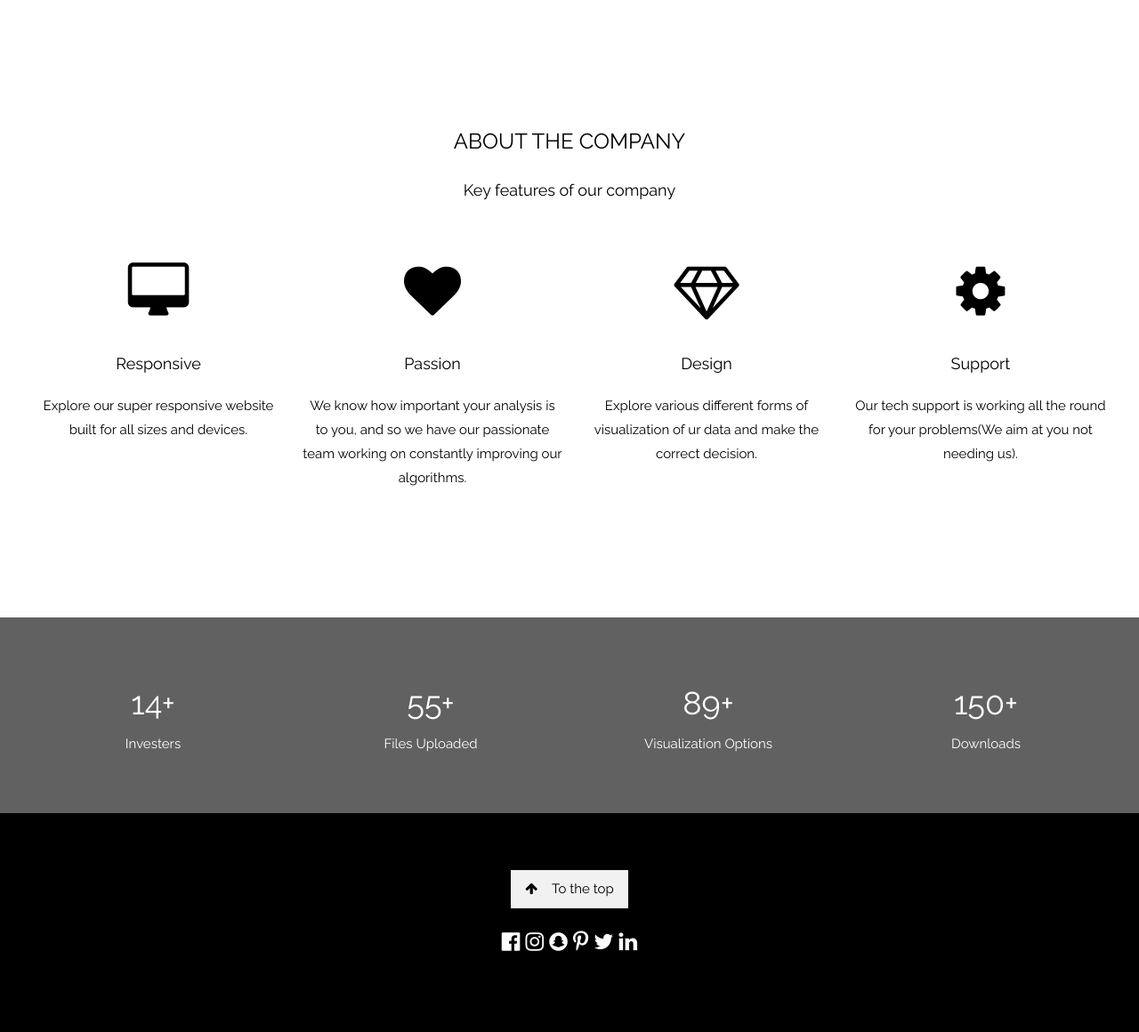
After one commit to sachinharpalani/Vehicle-Tracker, a Django app: template src/core/templates/index.html in a window 1280 px wide. The commit adds this page. Shown: the part 801-1961 px from the top of the page at 89% size. Run offline with Django 3.2, Linux system fonts and the light colour scheme; the template is opened without the code that fills it: values that come from a table or form of the project are taken from there, others are empty.

Commit message:
Major refacor of UI: Integrated W3.CSS components

```diff
--- a/src/core/models.py
+++ b/src/core/models.py
@@ -36,5 +36,7 @@ class Vehicle(models.Model):
         all_m = {m["material"] for m in self.wheels}
         all_m = ' '.join(map(str,all_m))
         all_w = ','.join(map(lambda x: x["position"],self.wheels))
-        wheels_text = "{no} {material} ({positions})".format(no=str(len(self.wheels)),material=str(all_m),positions=all_w)
+        wheels_text = "{no} {material} ".format(no=str(len(self.wheels)),material=str(all_m))
+        if all_w:
+            wheels_text += "({position})".format(position=all_w)
         return wheels_text
--- a/src/core/templates/base.html
+++ b/src/core/templates/base.html
@@ -1,48 +1,95 @@
-<!doctype html>
-<html lang="en">
-    <head>
-        <!-- Required meta tags -->
-        <meta charset="utf-8">
-        <meta name="viewport" content="width=device-width, initial-scale=1, shrink-to-fit=no">
+<!DOCTYPE html>
+<html>
+    <title>Vehicle Tracker</title>
+    <meta charset="UTF-8">
+    <meta name="viewport" content="width=device-width, initial-scale=1">
+    <link rel="stylesheet" href="https://www.w3schools.com/w3css/4/w3.css">
+    <link rel="stylesheet" href="https://fonts.googleapis.com/css?family=Raleway">
+    <link rel="stylesheet" href="https://cdnjs.cloudflare.com/ajax/libs/font-awesome/4.7.0/css/font-awesome.min.css">
+    <style>
+     body,h1,h2,h3,h4,h5,h6 {font-family: "Raleway", sans-serif}
+     body, html {
+         height: 100%;
+         line-height: 1.8;
+     }
+     /* Full height image header */
+     .bgimg-1 {
+         background-position: center;
+         background-size: cover;
+         background-image: url("/media/home.jpg");
+         min-height: 100%;
+     }
+     .w3-bar .w3-button {
+         padding: 16px;
+     }
+    </style>
+    <body>
 
-        <!-- Bootstrap CSS -->
-        <link rel="stylesheet" href="https://stackpath.bootstrapcdn.com/bootstrap/4.1.2/css/bootstrap.min.css" integrity="sha384-Smlep5jCw/wG7hdkwQ/Z5nLIefveQRIY9nfy6xoR1uRYBtpZgI6339F5dgvm/e9B" crossorigin="anonymous">
+        <!-- Navbar (sit on top) -->
+        <div class="w3-top">
+            <div class="w3-bar w3-white w3-card" id="myNavbar">
+                <a href="/" class="w3-bar-item w3-button w3-wide">Vehicle Tracker</a>
+                <!-- Right-sided navbar links -->
+                <div class="w3-right w3-hide-small">
+                    <a href="/history" class="w3-bar-item w3-button"><i class="fa fa-th"></i> History</a>
+                </div>
+                <!-- Hide right-floated links on small screens and replace them with a menu icon -->
 
-        {% block piechart %}
-        {% endblock piechart %}
+                <a href="javascript:void(0)" class="w3-bar-item w3-button w3-right w3-hide-large w3-hide-medium" onclick="w3_open()">
+                    <i class="fa fa-bars"></i>
+                </a>
+            </div>
+        </div>
 
-        <title>Vehicle Tracker</title>
-    </head>
-    <body>
-        <nav class="navbar navbar-expand-lg navbar-light bg-light">
-        <a class="navbar-brand" href="/">Vehicle Tracker</a>
-        <button class="navbar-toggler" type="button" data-toggle="collapse" data-target="#navbarSupportedContent" aria-controls="navbarSupportedContent" aria-expanded="false" aria-label="Toggle navigation">
-            <span class="navbar-toggler-icon"></span>
-        </button>
+        <!-- Sidebar on small screens when clicking the menu icon -->
+        <nav class="w3-sidebar w3-bar-block w3-black w3-card w3-animate-left w3-hide-medium w3-hide-large" style="display:none" id="mySidebar">
+            <a href="javascript:void(0)" onclick="w3_close()" class="w3-bar-item w3-button w3-large w3-padding-16">Close ×</a>
+            <a href="/history" onclick="w3_close()" class="w3-bar-item w3-button">WORK</a>
+        </nav>
 
-        <div class="collapse navbar-collapse" id="navbarSupportedContent">
-            <ul class="navbar-nav mr-auto">
-                <li class="nav-item active">
-                    <a class="nav-link" href="/">Home <span class="sr-only">(current)</span></a>
-                </li>
-                <li class="nav-item active">
-                    <a class="nav-link" href="/history">History</a>
-                </li>
-            </ul>
-        </div>
-</nav>
+        {% block content %}
+        {% endblock content %}
 
 
+        <!-- Footer -->
+        <footer class="w3-center w3-black w3-padding-64">
+            <a href="javascript:window.location.href=window.location.href" class="w3-button w3-light-grey"><i class="fa fa-arrow-up w3-margin-right"></i>To the top</a>
+            <div class="w3-xlarge w3-section">
+                <i class="fa fa-facebook-official w3-hover-opacity"></i>
+                <i class="fa fa-instagram w3-hover-opacity"></i>
+                <i class="fa fa-snapchat w3-hover-opacity"></i>
+                <i class="fa fa-pinterest-p w3-hover-opacity"></i>
+                <i class="fa fa-twitter w3-hover-opacity"></i>
+                <i class="fa fa-linkedin w3-hover-opacity"></i>
+            </div>
+        </footer>
 
-        <div class="container">
-            {% block content %}
-            {% endblock content %}
-        </div>
+        <script>
 
-        <!-- Optional JavaScript -->
-        <!-- jQuery first, then Popper.js, then Bootstrap JS -->
-        <script src="https://code.jquery.com/jquery-3.3.1.slim.min.js" integrity="sha384-q8i/X+965DzO0rT7abK41JStQIAqVgRVzpbzo5smXKp4YfRvH+8abtTE1Pi6jizo" crossorigin="anonymous"></script>
-        <script src="https://cdnjs.cloudflare.com/ajax/libs/popper.js/1.14.3/umd/popper.min.js" integrity="sha384-ZMP7rVo3mIykV+2+9J3UJ46jBk0WLaUAdn689aCwoqbBJiSnjAK/l8WvCWPIPm49" crossorigin="anonymous"></script>
-        <script src="https://stackpath.bootstrapcdn.com/bootstrap/4.1.2/js/bootstrap.min.js" integrity="sha384-o+RDsa0aLu++PJvFqy8fFScvbHFLtbvScb8AjopnFD+iEQ7wo/CG0xlczd+2O/em" crossorigin="anonymous"></script>
+         // Modal Image Gallery
+         function onClick(element) {
+             document.getElementById("img01").src = element.src;
+             document.getElementById("modal01").style.display = "block";
+             var captionText = document.getElementById("caption");
+             captionText.innerHTML = element.alt;
+         }
+
+
+         // Toggle between showing and hiding the sidebar when clicking the menu icon
+         var mySidebar = document.getElementById("mySidebar");
+
+         function w3_open() {
+             if (mySidebar.style.display === 'block') {
+                 mySidebar.style.display = 'none';
+             } else {
+                 mySidebar.style.display = 'block';
+             }
+         }
+
+         // Close the sidebar with the close button
+         function w3_close() {
+             mySidebar.style.display = "none";
+         }
+        </script>
     </body>
 </html>
--- /dev/null
+++ b/src/core/templates/index.html
@@ -0,0 +1,104 @@
+{% extends "base.html"  %}
+
+{% block content %}
+<!-- Header with full-height image -->
+<header class="bgimg-1 w3-display-container w3-grayscale-min" id="home">
+    <div class="w3-display-left w3-text-white" style="padding:48px">
+        <span class="w3-jumbo w3-hide-small">Identify things that matters</span><br>
+        <span class="w3-xxlarge w3-hide-large w3-hide-medium">Start something that matters</span><br>
+        <span class="w3-large">Upload your data and open the world of analytics</span>
+        <p><button onclick="document.getElementById('id01').style.display='block'" class="w3-button w3-white w3-padding-large w3-large w3-margin-top w3-opacity w3-hover-opacity-off" style="padding:8px 60px">Got data, Click here.</button>
+        </p>
+    </div>
+    <div class="w3-display-bottomleft w3-text-grey w3-large" style="padding:24px 48px">
+        <i class="fa fa-facebook-official w3-hover-opacity"></i>
+        <i class="fa fa-instagram w3-hover-opacity"></i>
+        <i class="fa fa-snapchat w3-hover-opacity"></i>
+        <i class="fa fa-pinterest-p w3-hover-opacity"></i>
+        <i class="fa fa-twitter w3-hover-opacity"></i>
+        <i class="fa fa-linkedin w3-hover-opacity"></i>
+    </div>
+</header>
+
+<!-- About Section -->
+<div class="w3-container" style="padding:128px 16px" id="about">
+    <h3 class="w3-center">ABOUT THE COMPANY</h3>
+    <p class="w3-center w3-large">Key features of our company</p>
+    <div class="w3-row-padding w3-center" style="margin-top:64px">
+        <div class="w3-quarter">
+            <i class="fa fa-desktop w3-margin-bottom w3-jumbo w3-center"></i>
+            <p class="w3-large">Responsive</p>
+            <p>Explore our super responsive website built for all sizes and devices.</p>
+        </div>
+        <div class="w3-quarter">
+            <i class="fa fa-heart w3-margin-bottom w3-jumbo"></i>
+            <p class="w3-large">Passion</p>
+            <p>We know how important your analysis is to you, and so we have our passionate team working on constantly improving our algorithms.</p>
+        </div>
+        <div class="w3-quarter">
+            <i class="fa fa-diamond w3-margin-bottom w3-jumbo"></i>
+            <p class="w3-large">Design</p>
+            <p>Explore various different forms of visualization of ur data and make the correct decision.</p>
+        </div>
+        <div class="w3-quarter">
+            <i class="fa fa-cog w3-margin-bottom w3-jumbo"></i>
+            <p class="w3-large">Support</p>
+            <p>Our tech support is working all the round for your problems(We aim at you not needing us).</p>
+        </div>
+    </div>
+</div>
+
+
+<!-- Promo Section "Statistics" -->
+<div class="w3-container w3-row w3-center w3-dark-grey w3-padding-64">
+    <div class="w3-quarter">
+        <span class="w3-xxlarge">14+</span>
+        <br>Investers
+    </div>
+    <div class="w3-quarter">
+        <span class="w3-xxlarge">55+</span>
+        <br>Files Uploaded
+    </div>
+    <div class="w3-quarter">
+        <span class="w3-xxlarge">89+</span>
+        <br>Visualization Options
+    </div>
+    <div class="w3-quarter">
+        <span class="w3-xxlarge">150+</span>
+        <br>Downloads
+    </div>
+</div>
+
+
+<!-- Modal for full size images on click-->
+<div id="modal01" class="w3-modal w3-black" onclick="this.style.display='none'">
+    <span class="w3-button w3-xxlarge w3-black w3-padding-large w3-display-topright" title="Close Modal Image">×</span>
+    <div class="w3-modal-content w3-animate-zoom w3-center w3-transparent w3-padding-64">
+        <img id="img01" class="w3-image">
+        <p id="caption" class="w3-opacity w3-large"></p>
+    </div>
+</div>
+
+<!-- Modal for Upload -->
+<div id="id01" class="w3-modal">
+    <div class="w3-modal-content w3-card-4 w3-animate-zoom" style="padding:32px;max-width:600px">
+        <div class="w3-container w3-white w3-center">
+            <h1 class="w3-wide">Got an XML format of your data?</h1>
+            <p>Great we can perform analysis on it.</p>
+            <form method="post" enctype="multipart/form-data">
+                {% csrf_token %}
+                {{ form.as_p }}
+                <div class="w3-row">
+                    <div class="w3-half">
+                        <button type="submit" class="w3-button w3-block w3-green">Upload</button>
+                    </div>
+                    <div class="w3-half">
+                        <button onclick="document.getElementById('id01').style.display='none'" type="button" class="w3-button w3-block w3-red">Cancel</button>
+                    </div>
+                </div>
+            </form>
+        </div>
+    </div>
+</div>
+
+{% endblock content %}
--- a/src/core/views.py
+++ b/src/core/views.py
@@ -17,7 +17,7 @@ def index(request):
             return redirect('details',report_id=form.instance.id)
     else:
         form = UploadReportForm()
-    return render(request, 'upload.html', {
+    return render(request, 'index.html', {
         'form': form
     })
 
```
Also changed, not shown: src/core/templates/history.html (+5 -2 lines), src/core/templates/report.html (+14 -11 lines), src/core/templates/upload.html (deleted, +0 -8 lines).
